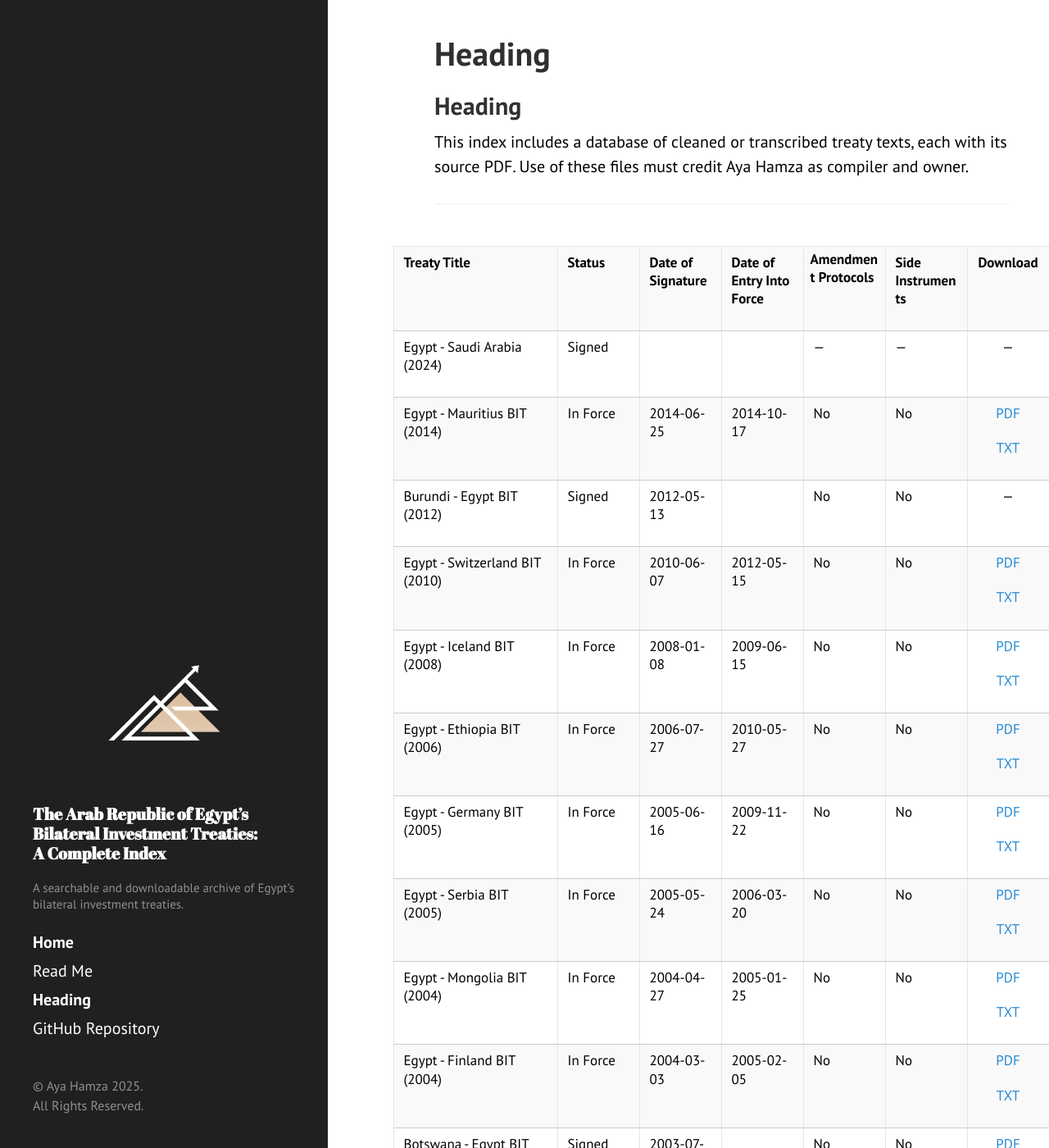
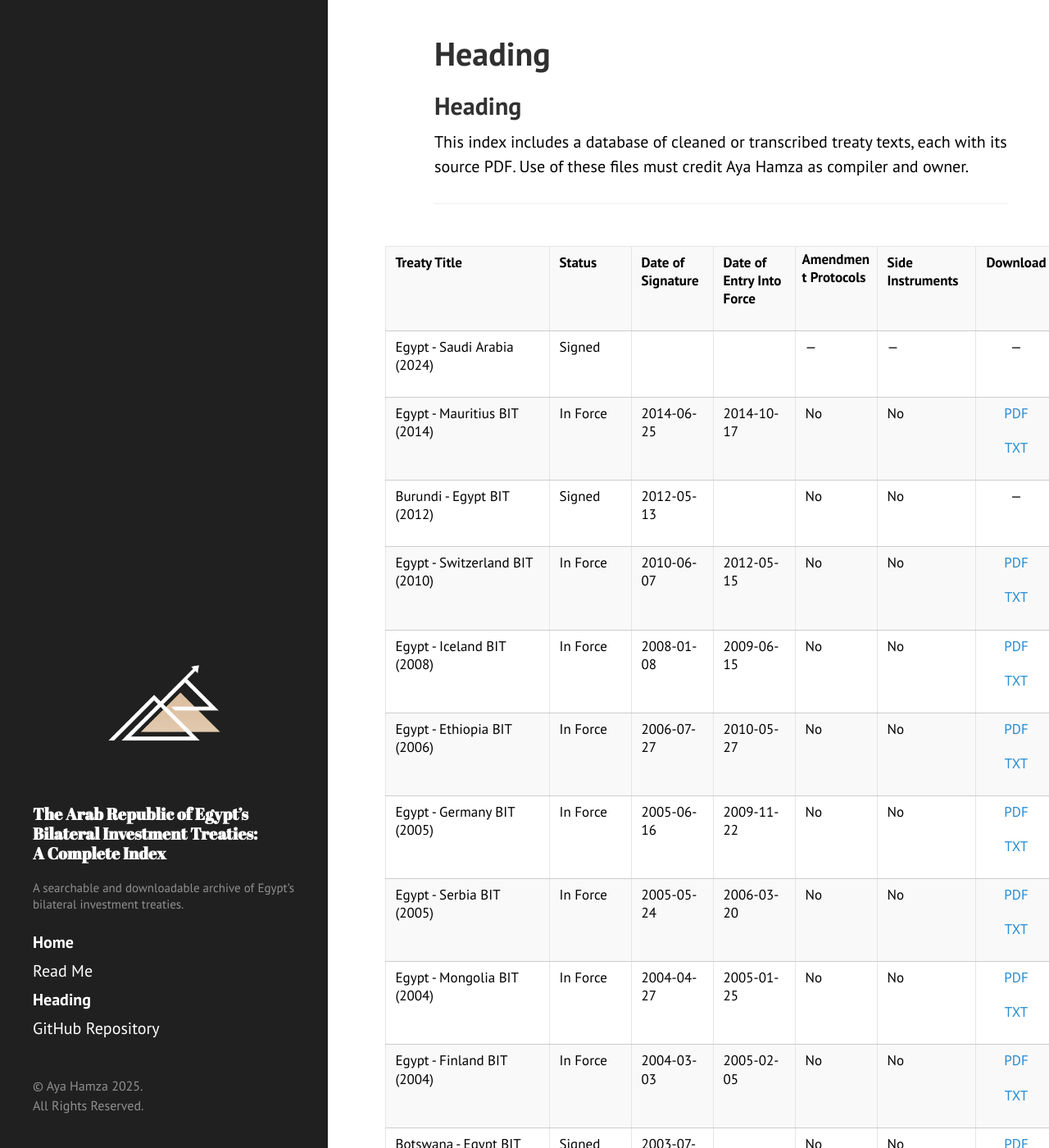
Before and after one commit to ayahamza1/MENABITs, a Jekyll site: the page built from index.md, in a window 1280 px wide and 1400 px high. Shown: the whole window at 82% size. Built offline with Jekyll 4.4.1, drawn with Linux system fonts in a browser that asks for light colours; our own code applies the rules of GitHub Pages for plain Markdown files.

Commit message:
Update hyde.css

```diff
--- a/public/css/hyde.css
+++ b/public/css/hyde.css
@@ -268,7 +268,7 @@ table td:nth-child(5) {
 
 table th:nth-child(6),
 table td:nth-child(6) {
-  width: 5rem;
+  width: 6rem;
 }
 
 table th:nth-child(7),
```
